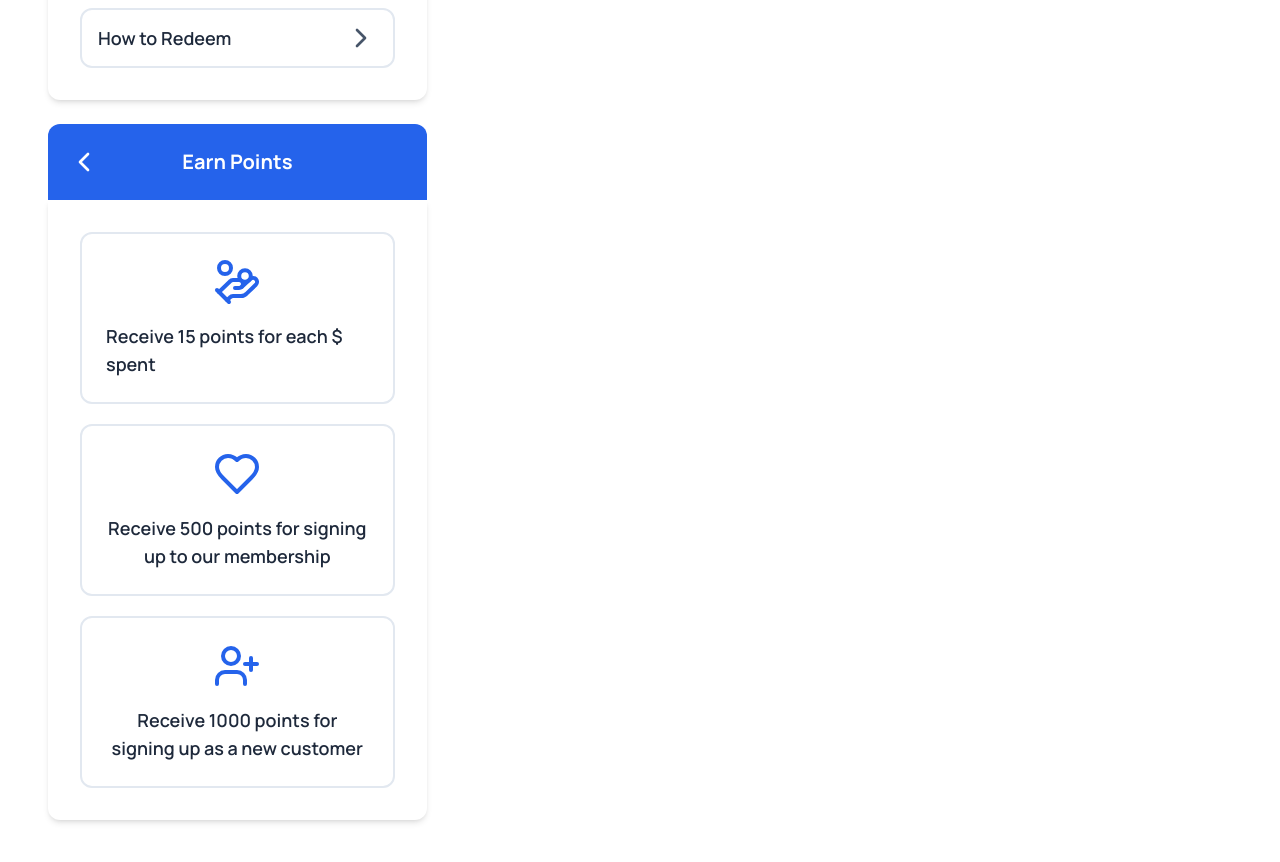
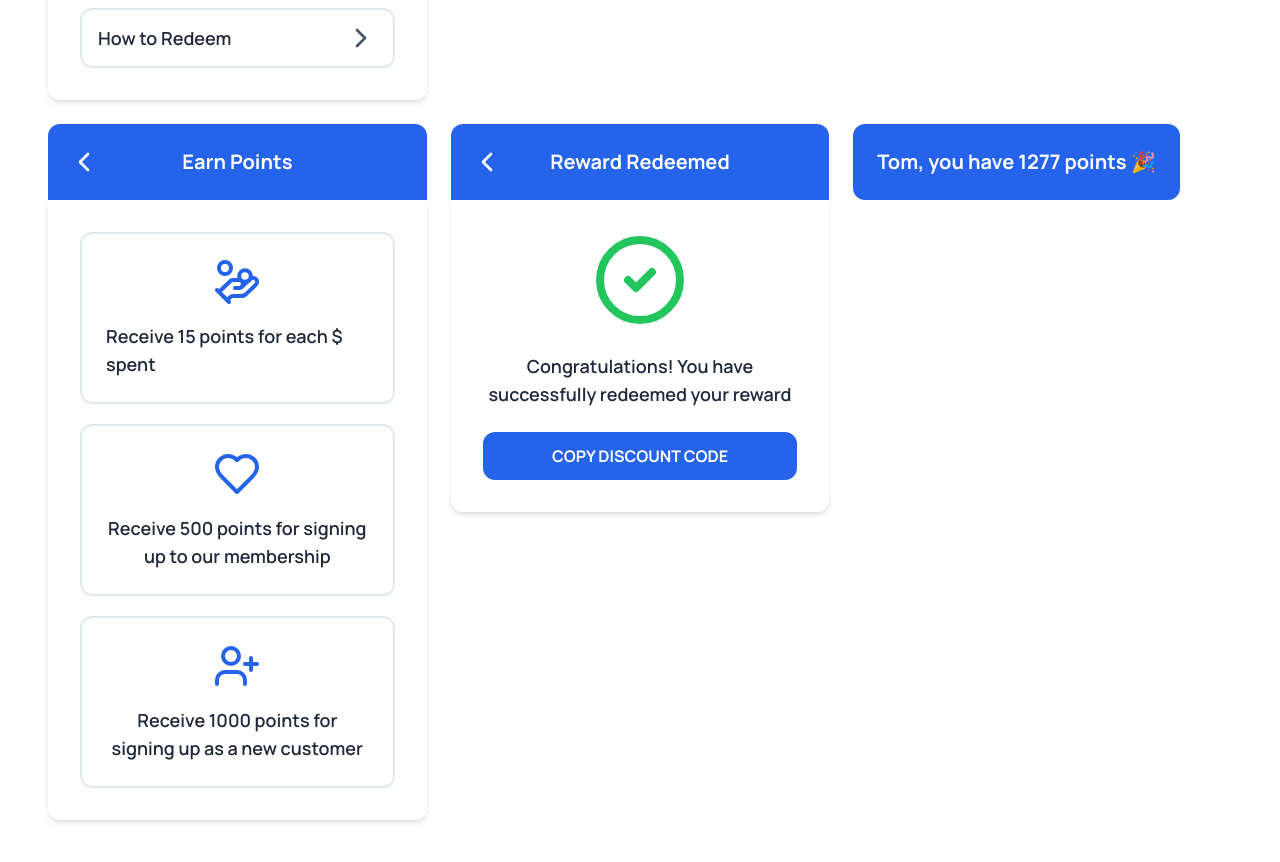
Before and after one commit to Jellyfishboy/substro-widgets, a website built with Vite: page loyalty.html in a window 1280 px wide. Shown: the part 900-1762 px from the top of the page. Built offline with nearby package versions, Linux system fonts and the light colour scheme.

Commit message:
Added button for loyalty widget.

```diff
--- a/loyalty.html
+++ b/loyalty.html
@@ -399,6 +399,63 @@
             </div>
           </div>
         </div>
+        <div class="flex flex-col">
+          <div
+            class="bg-blue-600 flex flex-stack items-center justify-center text-xl p-6 rounded-t-xl text-white font-bold relative"
+          >
+            <div class="absolute left-5 hover:cursor-pointer">
+              <svg
+                xmlns="http://www.w3.org/2000/svg"
+                width="24"
+                height="24"
+                viewBox="0 0 24 24"
+                fill="none"
+                stroke="currentColor"
+                stroke-width="2"
+                stroke-linecap="round"
+                stroke-linejoin="round"
+                class="lucide lucide-chevron-left flex-shrink-0 w-8 h-8"
+              >
+                <path d="m15 18-6-6 6-6" />
+              </svg>
+            </div>
+            <div class="select-none">Reward Redeemed</div>
+          </div>
+          <div
+            class="flex flex-col gap-6 p-8 justify-center bg-white shadow-md items-center rounded-b-xl text-slate-800 select-none"
+          >
+            <svg
+              xmlns="http://www.w3.org/2000/svg"
+              width="24"
+              height="24"
+              viewBox="0 0 24 24"
+              fill="none"
+              stroke="currentColor"
+              stroke-width="2"
+              stroke-linecap="round"
+              stroke-linejoin="round"
+              class="lucide lucide-circle-check w-24 h-24 flex-shrink-0 text-green-500"
+            >
+              <circle cx="12" cy="12" r="10" />
+              <path d="m9 12 2 2 4-4" />
+            </svg>
+            <div class="font-semibold text-lg text-center">
+              Congratulations! You have successfully redeemed your reward
+            </div>
+            <div
+              class="text-md uppercase py-3 px-4 bg-blue-600 text-white font-bold rounded-xl w-full text-center hover:cursor-pointer"
+            >
+              Copy Discount Code
+            </div>
+          </div>
+        </div>
+        <div>
+          <div
+            class="rounded-xl bg-blue-600 font-bold text-xl p-6 text-white inline-block select-none hover:cursor-pointer"
+          >
+            Tom, you have 1277 points 🎉
+          </div>
+        </div>
       </div>
     </div>
     <script type="module" src="/main.js"></script>
```
